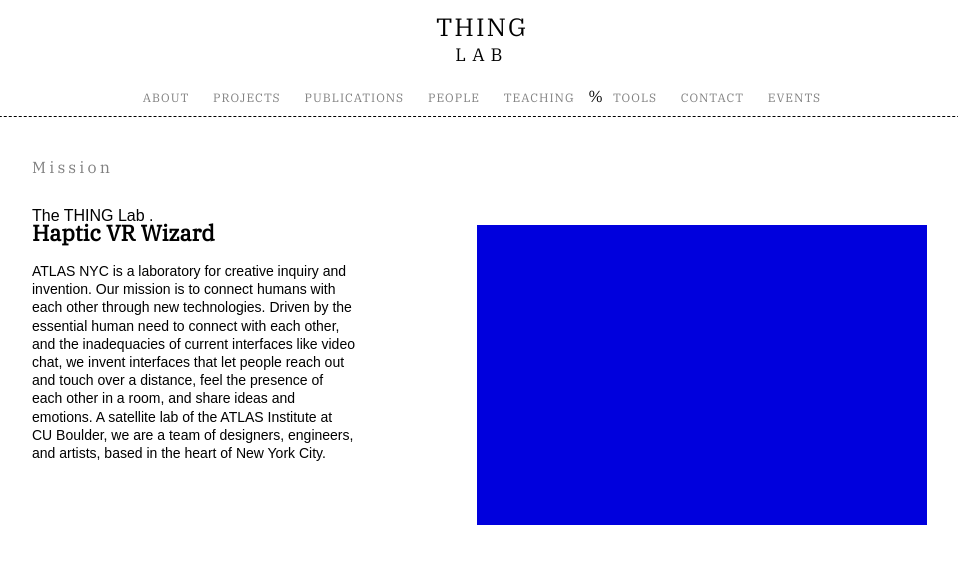
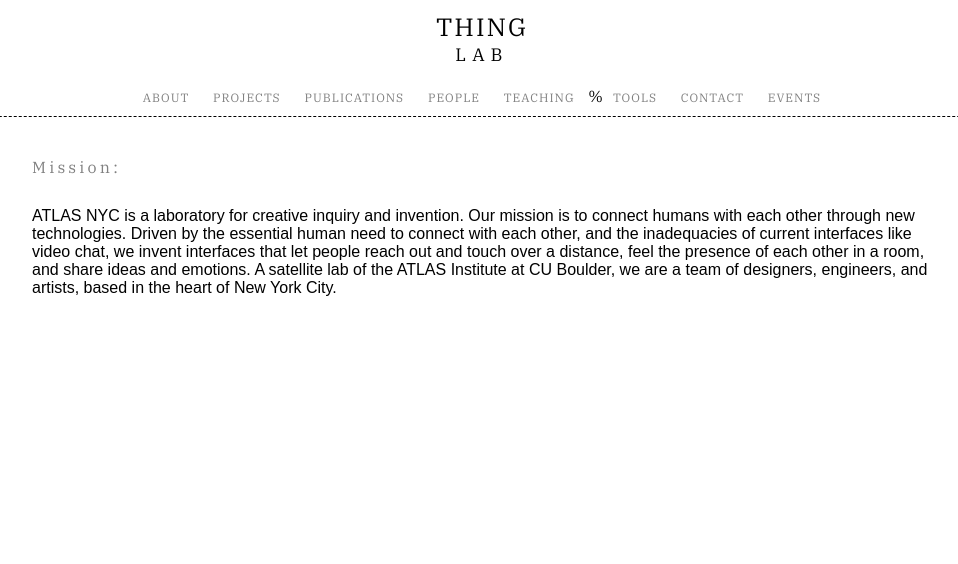
Before and after one commit to THING-Lab/THING-Lab.github.io, a Jekyll site: the page built from index.html, in a window 1280 px wide. Shown: the top 564 px of the page, without its empty margins (158-1116 px from the left). Built offline with Jekyll 4.4.1, drawn with Linux system fonts in a browser that asks for light colours.

Commit message:
Update index.html

```diff
--- a/index.html
+++ b/index.html
@@ -4,17 +4,20 @@
 ---
 <!-- THIS RUNS THE APP WITH JEKYLL: bundle exec jekyll serve -->
 <section id="about">
-    <h1 class="section-head">Mission</h1>
-    <p class="about-desc">The THING Lab .</p>
+    <h1 class="section-head">Mission:</h1>
+    <p class="about-desc">ATLAS NYC is a laboratory for creative inquiry and invention. Our mission is to connect humans with each other through new technologies. Driven by the essential human need to connect with each other, and the inadequacies of current interfaces like video chat, we invent interfaces that let people reach out and touch over a distance, feel the presence of each other in a room, and share ideas and emotions. A satellite lab of the ATLAS Institute at CU Boulder, we are a team of designers, engineers, and artists, based in the heart of New York City.</p>
 
+    <!--
     <div class="work-card">
 
         <div class="work-details">
             <a class="work-title" href="./projects/HapticVRWizard">Haptic VR Wizard</a>
-            <p class="work-desc">ATLAS NYC is a laboratory for creative inquiry and invention. Our mission is to connect humans with each other through new technologies. Driven by the essential human need to connect with each other, and the inadequacies of current interfaces like video chat, we invent interfaces that let people reach out and touch over a distance, feel the presence of each other in a room, and share ideas and emotions. A satellite lab of the ATLAS Institute at CU Boulder, we are a team of designers, engineers, and artists, based in the heart of New York City.</p>
+            <p class="work-desc"></p>
         </div>
         <a href="./projects/HapticVRWizard"><div class="temp-work-img"></div></a>
     </div>
+     -->
+
 </section>
 
 <!-- <section id="news">
```
